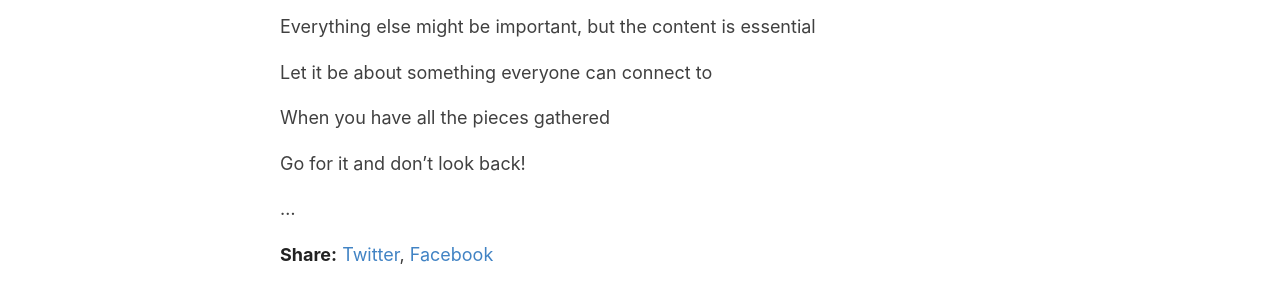
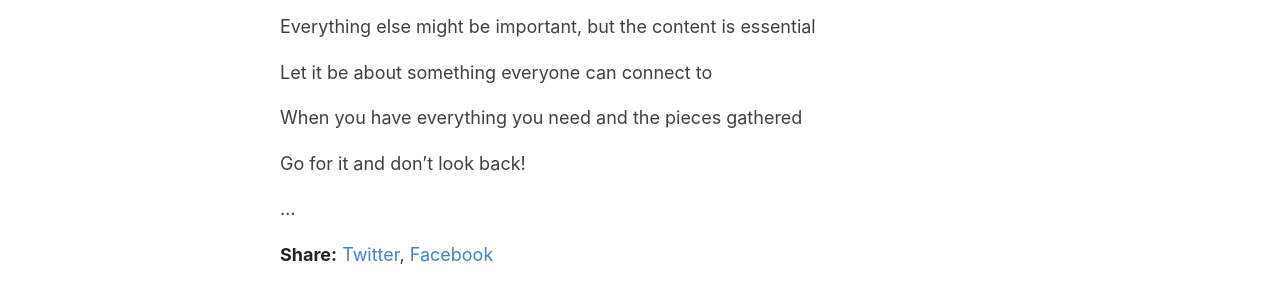
Before and after one commit to amitmerchant1990/reverie, a Jekyll site: the page built from _posts/2022-05-13-Eurovision.md, in a window 1280 px wide. Shown: the part 1675-1975 px from the top of the page. Built offline with Jekyll 4.4.1, drawn with Linux system fonts in a browser that asks for light colours.

Commit message:
Update 2022-05-13-Eurovision.md

```diff
--- a/_posts/2022-05-13-Eurovision.md
+++ b/_posts/2022-05-13-Eurovision.md
@@ -53,7 +53,7 @@ Everything else might be important, but the content is essential
 
 Let it be about something everyone can connect to
 
-When you have all the pieces gathered
+When you have everything you need and the pieces gathered
 
 Go for it and don't look back!
 
```
